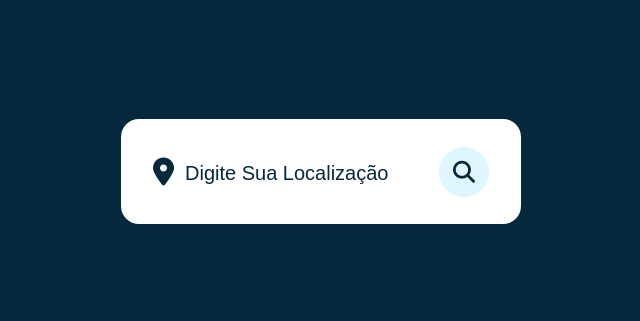
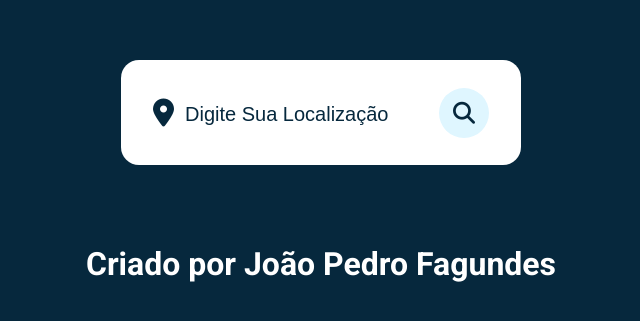
Before and after one commit to jpfagundes/WeatherApp, a plain HTML site: page index.html in a window 1280 px wide. Shown: the part 229-550 px from the top of the page, without its empty margins (319-959 px from the left). Drawn offline with Linux system fonts and the light colour scheme.

Commit message:
read.me add

```diff
--- a/index.html
+++ b/index.html
@@ -10,6 +10,7 @@
     <title>Weather App</title>
 </head>
 
+<main>
     <body>
 
         <div class="container">
@@ -51,6 +52,15 @@
 
         <script src="https://kit.fontawesome.com/7c8801c017.js" crossorigin="anonymous"></script>
         <script src="index.js"></script>
+
     </body>
 
+    <footer>
+        <h1>
+            Criado por
+                <a href="https://github.com/jpfagundes/weather-app" target="blank">João Pedro Fagundes</a>
+        </h1>
+    </footer>
+</main>
+
 </html>
--- a/style.css
+++ b/style.css
@@ -6,23 +6,39 @@
   box-sizing: border-box;
 }
 
+main {
+  display: flex;
+  flex-direction: column;
+}
+
 body{
   height: 100vh;
   display: flex;
   align-items: center;
   justify-content: center;
   background: #06283D;
+  font-family: 'Roboto', sans-serif;
+
+}
+
+a {
+  text-decoration: none;
+  color: #fff;
+}
+
+a:hover {
+  text-decoration: underline;
 }
 
 .container{
   position: relative;
+  margin: 0 auto;
   width: 400px;
   height: 105px;
   background: #fff;
   padding: 28px 32px;
   overflow: hidden;
   border-radius: 18px;
-  font-family: 'Roboto', sans-serif;
   transition: 0.6s ease-out;
 }
 
@@ -176,6 +192,13 @@ body{
   animation-delay: 0.5s;
 }
 
+footer{
+  color: #fff;
+  padding-top: 5rem;
+  text-align: center;
+  font-weight: 400;
+}
+
 @keyframes fadeIn{
   to {
       scale: 1;
```
Also changed, not shown: images/weather-app.png (added), 1 other file. Lines whose indentation alone changed are shown as unchanged.
